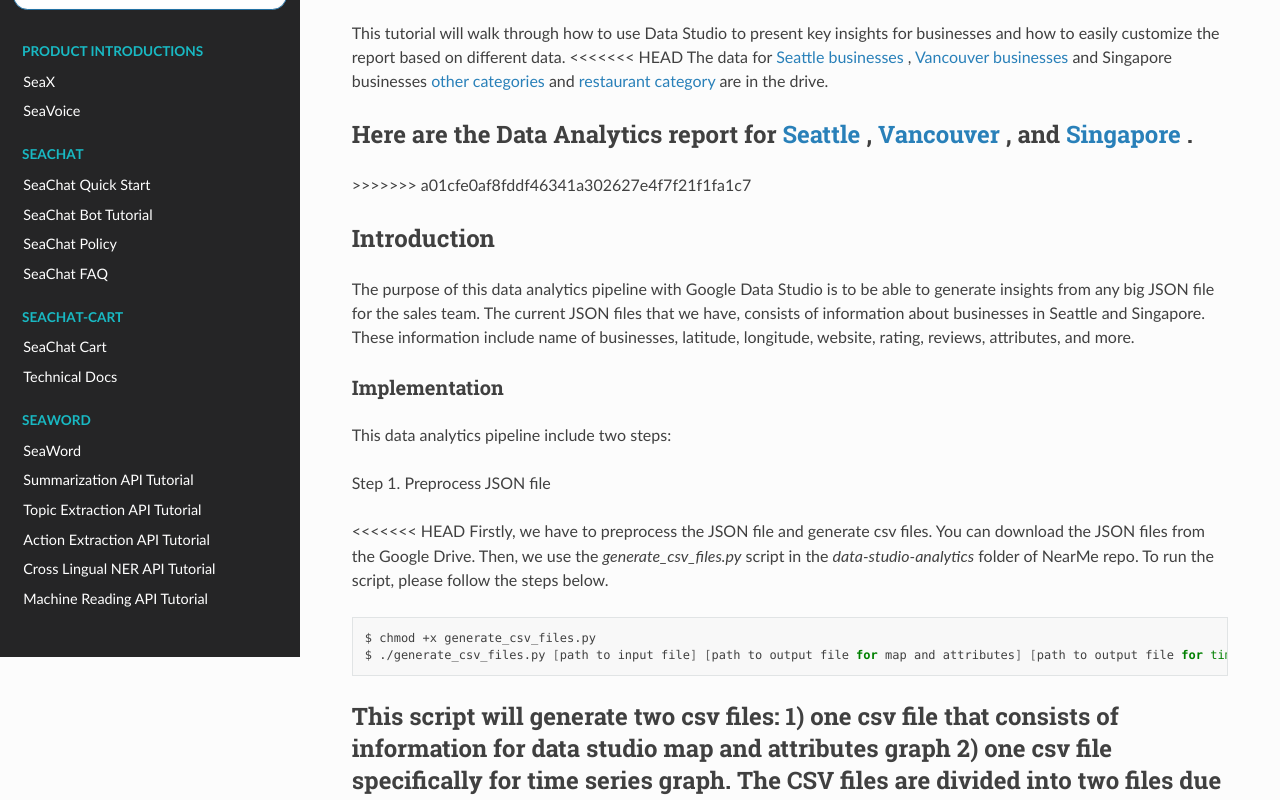
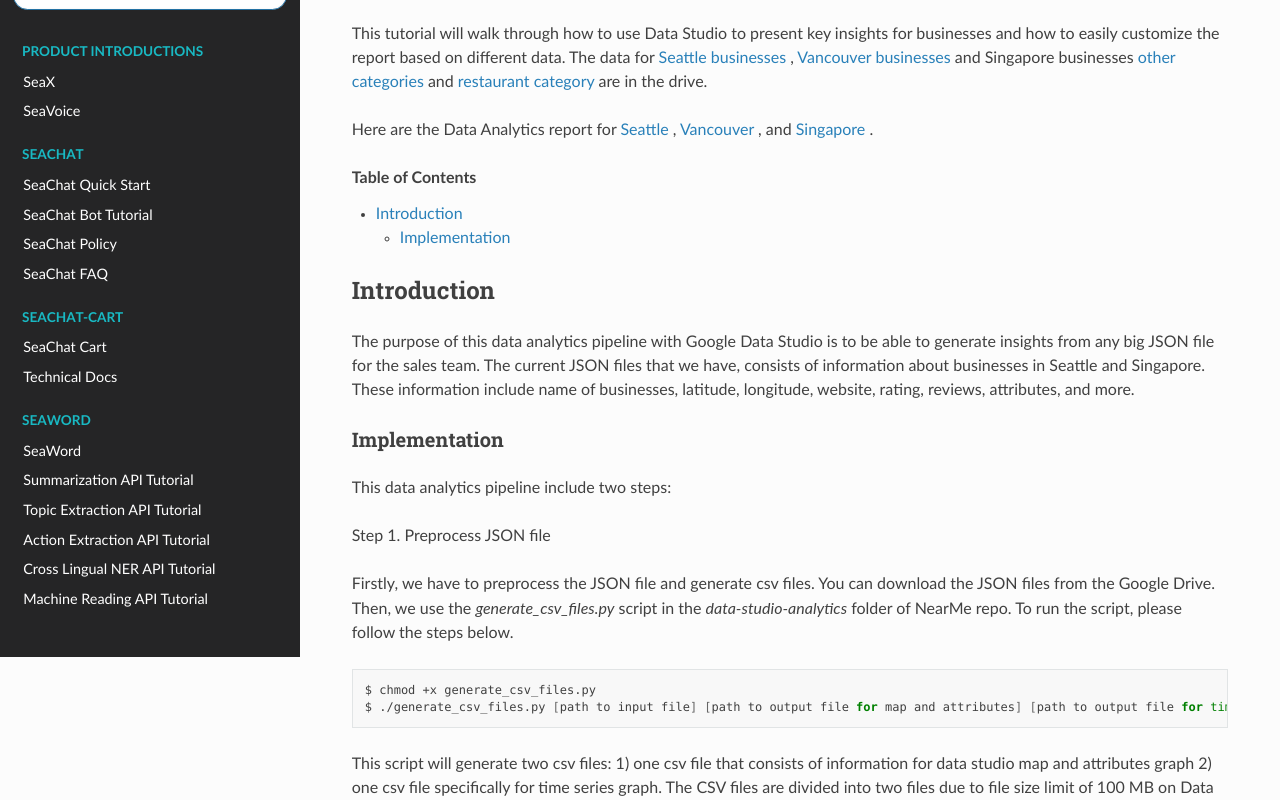
Before and after one commit to seasalt-ai/docs-dev, a plain HTML site: page 4b5185df31c6f044506adfc3eaa15c4266f32bb6/nearme/data_analytics_tutorial.html in a window 1280 px wide. Shown: the part 143-943 px from the top of the page. Drawn offline with Linux system fonts and the light colour scheme; files whose address does not match are found by name; a web font is replaced by a local one.

Commit message:
Resolved merge conflict

```diff
--- a/4b5185df31c6f044506adfc3eaa15c4266f32bb6/nearme/data_analytics_tutorial.html
+++ b/4b5185df31c6f044506adfc3eaa15c4266f32bb6/nearme/data_analytics_tutorial.html
@@ -108,31 +108,31 @@
   <section id="data-analytics-with-google-data-studio-tutorial">
 <span id="data-analytics-tutorial"></span><h1>Data Analytics with Google Data Studio Tutorial<a class="headerlink" href="#data-analytics-with-google-data-studio-tutorial" title="Permalink to this headline"></a></h1>
 <p>This tutorial will walk through how to use Data Studio to present key insights for businesses and how to easily customize the report based on different data.
-&lt;&lt;&lt;&lt;&lt;&lt;&lt; HEAD
 The data for <a class="reference external" href="https://drive.google.com/file/d/1-RvHSU0JnEZNHSoRMqQts_LvFRZ7tEZk/view?usp=sharing">Seattle businesses</a> , <a class="reference external" href="https://drive.google.com/file/d/146ojdCZiVLVTxoVjvL7vPfhNaxpQ_fSt/view?usp=sharing">Vancouver businesses</a> and Singapore businesses <a class="reference external" href="https://drive.google.com/file/d/11xeEXY2hPO5noDUbTpni0aseIGrYYILP/view?usp=sharing">other categories</a> and <a class="reference external" href="https://drive.google.com/file/d/1uDIWakdEHobIjm_TevZWuenMWF3u_CWb/view?usp=sharing">restaurant category</a> are in the drive.</p>
-<section id="here-are-the-data-analytics-report-for-seattle-vancouver-and-singapore">
-<h2>Here are the Data Analytics report for <a class="reference external" href="https://datastudio.google.com/reporting/72ec276d-f15a-4976-8a99-ed1183868453">Seattle</a> , <a class="reference external" href="https://datastudio.google.com/reporting/3e6f3fa8-2aa6-4e03-9651-ca6391124d12">Vancouver</a> , and <a class="reference external" href="https://datastudio.google.com/u/1/reporting/af8cd60b-21f8-4c6c-985f-059362a4e101/page/p_4ft2tl1mpc">Singapore</a> .<a class="headerlink" href="#here-are-the-data-analytics-report-for-seattle-vancouver-and-singapore" title="Permalink to this headline"></a></h2>
-<p>&gt;&gt;&gt;&gt;&gt;&gt;&gt; a01cfe0af8fddf46341a302627e4f7f21f1fa1c7</p>
-</section>
+<p>Here are the Data Analytics report for <a class="reference external" href="https://datastudio.google.com/reporting/72ec276d-f15a-4976-8a99-ed1183868453">Seattle</a> , <a class="reference external" href="https://datastudio.google.com/reporting/3e6f3fa8-2aa6-4e03-9651-ca6391124d12">Vancouver</a> , and <a class="reference external" href="https://datastudio.google.com/u/1/reporting/af8cd60b-21f8-4c6c-985f-059362a4e101/page/p_4ft2tl1mpc">Singapore</a> .</p>
+<div class="contents local topic" id="table-of-contents">
+<p class="topic-title">Table of Contents</p>
+<ul class="simple">
+<li><p><a class="reference internal" href="#introduction" id="id1">Introduction</a></p>
+<ul>
+<li><p><a class="reference internal" href="#implementation" id="id2">Implementation</a></p></li>
+</ul>
+</li>
+</ul>
+</div>
 <section id="introduction">
-<h2>Introduction<a class="headerlink" href="#introduction" title="Permalink to this headline"></a></h2>
+<h2><a class="toc-backref" href="#id1">Introduction</a><a class="headerlink" href="#introduction" title="Permalink to this headline"></a></h2>
 <p>The purpose of this data analytics pipeline with Google Data Studio is to be able to generate insights from any big JSON file for the sales team. The current JSON files that we have, consists of information about businesses in Seattle and Singapore. These information include name of businesses, latitude, longitude, website, rating, reviews, attributes, and more.</p>
 <section id="implementation">
-<h3>Implementation<a class="headerlink" href="#implementation" title="Permalink to this headline"></a></h3>
+<h3><a class="toc-backref" href="#id2">Implementation</a><a class="headerlink" href="#implementation" title="Permalink to this headline"></a></h3>
 <p>This data analytics pipeline include two steps:</p>
 <p>Step 1. Preprocess JSON file</p>
-<p>&lt;&lt;&lt;&lt;&lt;&lt;&lt; HEAD
-Firstly, we have to preprocess the JSON file and generate csv files. You can download the JSON files from the Google Drive. Then, we use the <cite>generate_csv_files.py</cite> script in the <cite>data-studio-analytics</cite> folder of NearMe repo. To run the script, please follow the steps below.</p>
+<p>Firstly, we have to preprocess the JSON file and generate csv files. You can download the JSON files from the Google Drive. Then, we use the <cite>generate_csv_files.py</cite> script in the <cite>data-studio-analytics</cite> folder of NearMe repo. To run the script, please follow the steps below.</p>
 <div class="highlight-bash notranslate"><div class="highlight"><pre><span></span>$ chmod +x generate_csv_files.py
 $ ./generate_csv_files.py <span class="o">[</span>path to input file<span class="o">]</span> <span class="o">[</span>path to output file <span class="k">for</span> map and attributes<span class="o">]</span> <span class="o">[</span>path to output file <span class="k">for</span> <span class="nb">time</span> series<span class="o">]</span>
 </pre></div>
 </div>
-</section>
-</section>
-<section id="this-script-will-generate-two-csv-files-1-one-csv-file-that-consists-of-information-for-data-studio-map-and-attributes-graph-2-one-csv-file-specifically-for-time-series-graph-the-csv-files-are-divided-into-two-files-due-to-file-size-limit-of-100-mb-on-data-studio">
-<h2>This script will generate two csv files: 1) one csv file that consists of information for data studio map and attributes graph 2) one csv file specifically for time series graph. The CSV files are divided into two files due to file size limit of 100 MB on Data Studio.<a class="headerlink" href="#this-script-will-generate-two-csv-files-1-one-csv-file-that-consists-of-information-for-data-studio-map-and-attributes-graph-2-one-csv-file-specifically-for-time-series-graph-the-csv-files-are-divided-into-two-files-due-to-file-size-limit-of-100-mb-on-data-studio" title="Permalink to this headline"></a></h2>
-<p>Firstly, we have to preprocess the JSON file and generate csv files. You can download the JSON files from the Google Drive. Then, we use the <cite>generate_csv_files.py</cite> script in the <cite>data-studio-analytics</cite> folder of NearMe repo. To run the script, open the script and change the input path, filename, and output path according to your working directory. This script will generate two csv files: 1) one csv file that consists of information for data studio map and attributes graph 2) one csv file specifically for time series graph. The CSV files are divided into two files due to file size limit of 100 MB on Data Studio.
-&gt;&gt;&gt;&gt;&gt;&gt;&gt; a01cfe0af8fddf46341a302627e4f7f21f1fa1c7</p>
+<p>This script will generate two csv files: 1) one csv file that consists of information for data studio map and attributes graph 2) one csv file specifically for time series graph. The CSV files are divided into two files due to file size limit of 100 MB on Data Studio.</p>
 <p>Step 2. Upload the CSV files to the Google Data Studio</p>
 <p>Once we have the CSV files, we can go to the <a class="reference external" href="https://datastudio.google.com/reporting/72ec276d-f15a-4976-8a99-ed1183868453">Data Studio report</a>. There, we should change the data source by clickling the graph and hover to the right upper corner of the report. You will see a data source of the graph (shown below). Change the data source to your newly generated CSV files. You should do so for all the graphs on the report.</p>
 <a class="reference internal image-reference" href="../_images/data_source.png"><img alt="../_images/data_source.png" src="../_images/data_source.png" style="width: 600px;" /></a>
@@ -144,6 +144,7 @@ $ ./generate_csv_files.py <span class="o">[</span>path to input file<span class=
 <p class="admonition-title">Note</p>
 <p>If the map does not show the businesses properly, make sure to check the field type for <cite>coordinates</cite> field. The format has to be <cite>geo/latitude, longitude</cite></p>
 </div>
+</section>
 </section>
 </section>
 
```
Also changed, not shown: 4b5185df31c6f044506adfc3eaa15c4266f32bb6/searchindex.js, 1 other file.
